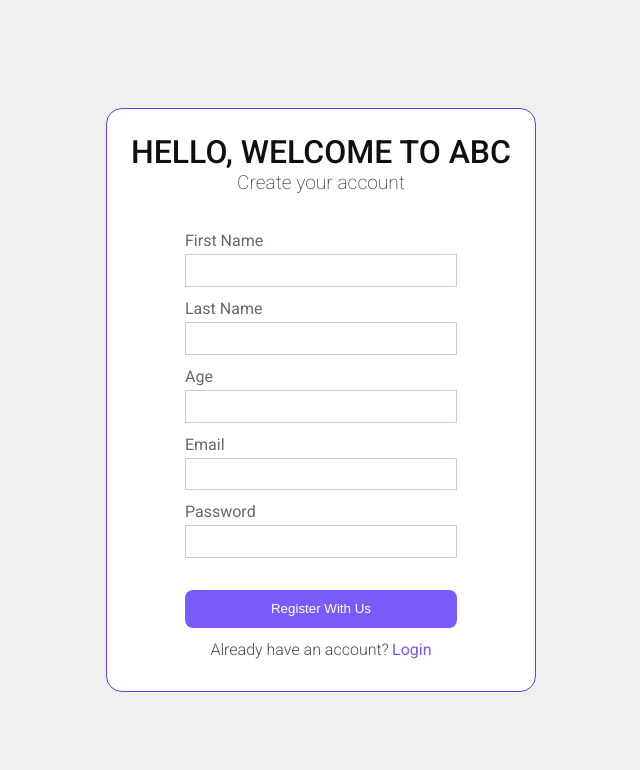
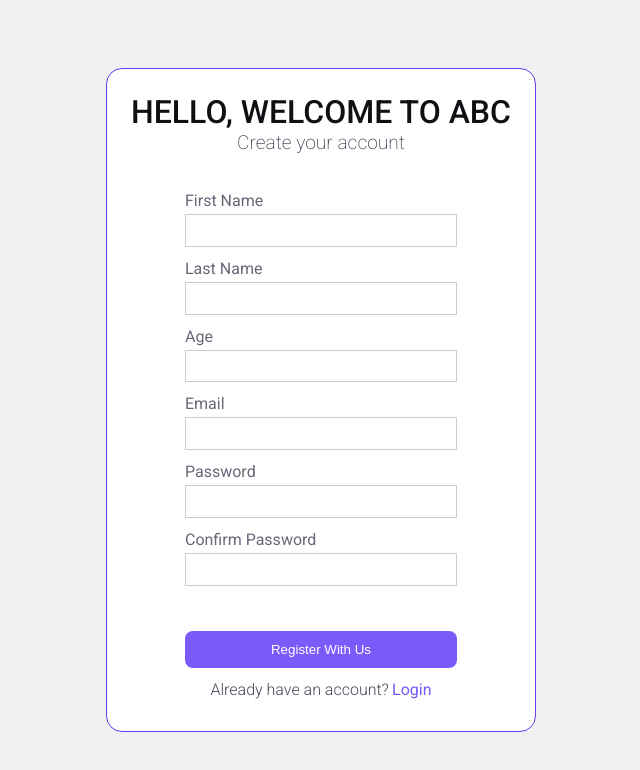
Before and after one commit to naveenstheninjastudio/Reactapps, a React (Vite) app: page /signup-form in a window 1280 px wide. Shown: the top 770 px of the page, without its empty margins (319-959 px from the left). Built offline with nearby package versions, Linux system fonts and the light colour scheme.

Commit message:
Password match add in signupform

```diff
--- a/src/components/signUpForm.css
+++ b/src/components/signUpForm.css
@@ -63,6 +63,12 @@ button:focus {
   text-transform: capitalize;
 }
 
+.userInputError {
+  padding: 0.15rem;
+  font-size: 0.75rem;
+  color: tomato;
+}
+
 .userSignUpButton {
   color: #ffffff;
   background-color: #7a5af8;
--- a/src/components/signUpForm.jsx
+++ b/src/components/signUpForm.jsx
@@ -1,12 +1,19 @@
+import { useState } from "react";
 import "./signUpForm.css";
 
 export function SignUpForm() {
+  const [passwordNotEqual, setPasswordNotEqual] = useState(false);
   function handleSignUpSubmit(event) {
     event.preventDefault();
     const fd = new FormData(event.target);
     const data = Object.fromEntries(fd.entries());
+    if (data.password !== data.confirmPassword) {
+      setPasswordNotEqual(true);
+      return;
+    }
     console.log(data);
     event.target.reset();
+    setPasswordNotEqual(false);
   }
   return (
     <div className="signUpForm">
@@ -41,6 +48,19 @@ export function SignUpForm() {
             required
           />
         </div>
+        <div className="userSignUpInput">
+          <label htmlFor="userConfirmPassword">confirm password</label>
+          <input
+            type="password"
+            name="confirmPassword"
+            id="userConfirmPassword"
+            minLength={6}
+            required
+          />
+        </div>
+        <div className="userInputError">
+          {passwordNotEqual && `password must match`}
+        </div>
         <button className="userSignUpButton">Register with us</button>
       </form>
       <div className="loginPrompt">
```
